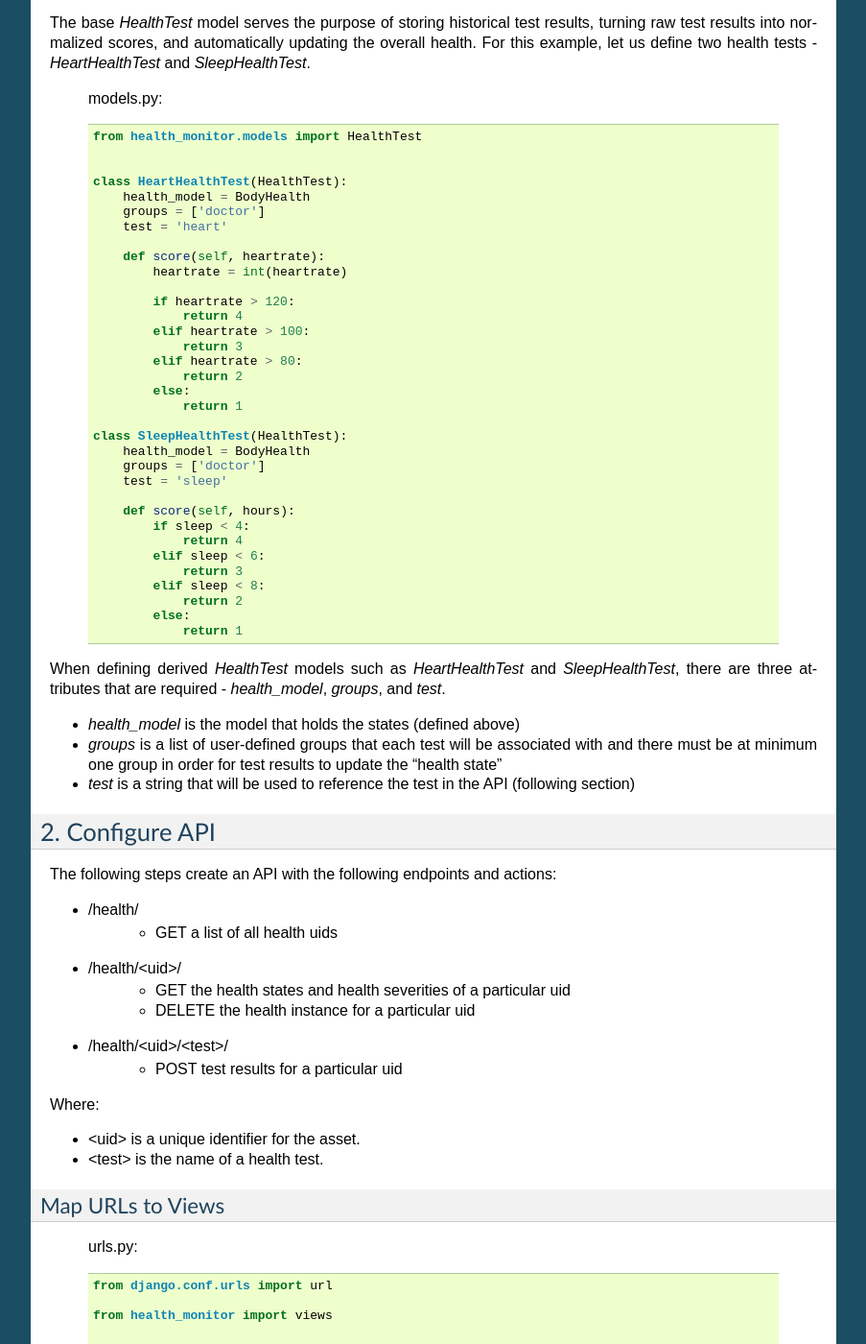
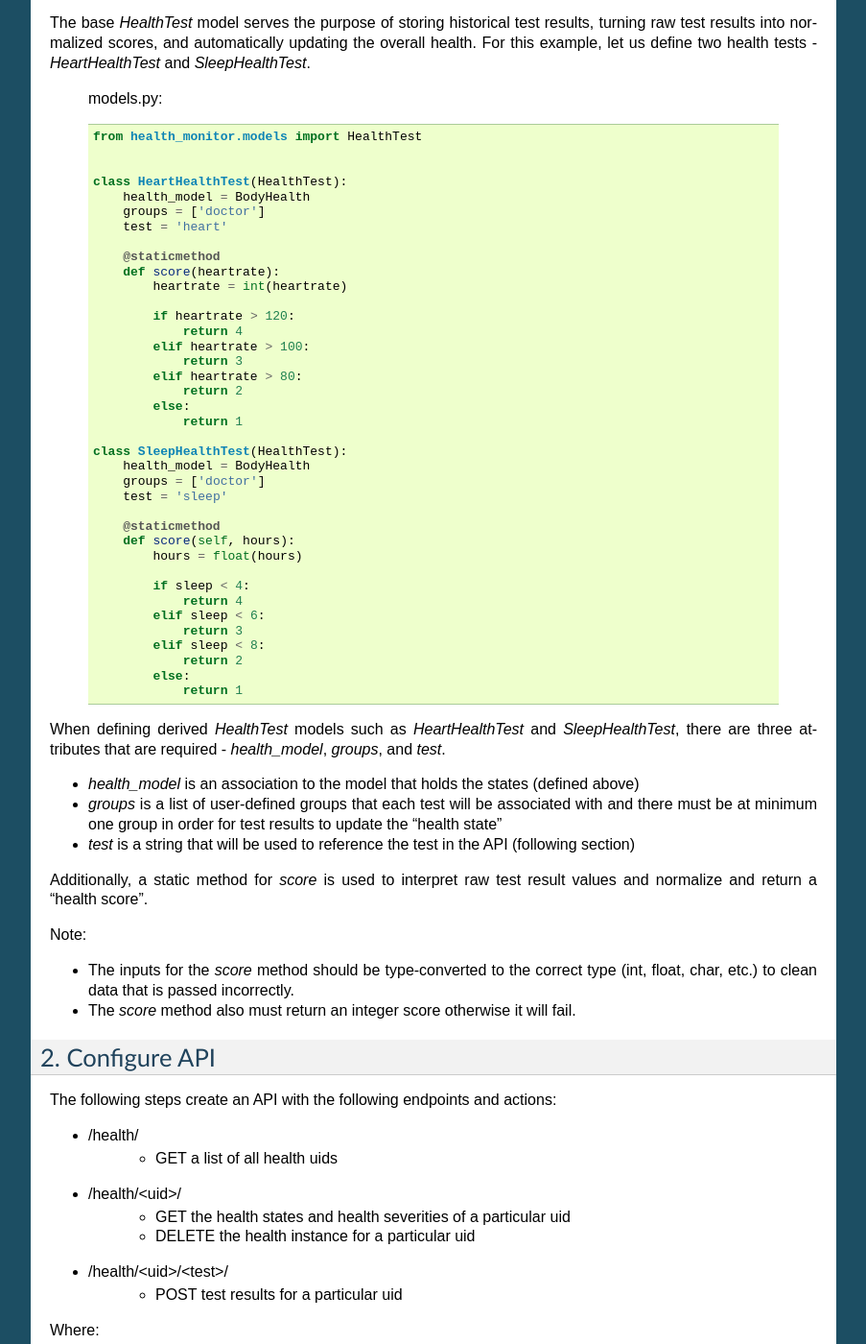
Before and after one commit to gracenote/django-health-monitor, a Sphinx documentation site: the page built from docs/usage.rst, in a window 1280 px wide and 1400 px high, scrolled down 856 px. Shown: the whole window at 96% size, without its empty margins (198-1101 px from the left). Built offline with Sphinx 7.4.7, drawn with Linux system fonts in a browser that asks for light colours.

Commit message:
Update docs.

```diff
--- a/docs/usage.rst
+++ b/docs/usage.rst
@@ -48,7 +48,8 @@ The base `HealthTest` model serves the purpose of storing historical test result
             groups = ['doctor']
             test = 'heart'
 
-            def score(self, heartrate):
+            @staticmethod
+            def score(heartrate):
                 heartrate = int(heartrate)
 
                 if heartrate > 120:
@@ -65,7 +66,10 @@ The base `HealthTest` model serves the purpose of storing historical test result
             groups = ['doctor']
             test = 'sleep'
 
+            @staticmethod
             def score(self, hours):
+                hours = float(hours)
+
                 if sleep < 4:
                     return 4
                 elif sleep < 6:
@@ -77,9 +81,16 @@ The base `HealthTest` model serves the purpose of storing historical test result
 
 When defining derived `HealthTest` models such as `HeartHealthTest` and `SleepHealthTest`, there are three attributes that are required - `health_model`, `groups`, and `test`.
 
-- `health_model` is the model that holds the states (defined above)
+- `health_model` is an association to the model that holds the states (defined above)
 - `groups` is a list of user-defined groups that each test will be associated with and there must be at minimum one group in order for test results to update the "health state"
 - `test` is a string that will be used to reference the test in the API (following section)
+
+Additionally, a static method for `score` is used to interpret raw test result values and normalize and return a "health score".
+
+Note:
+
+- The inputs for the `score` method should be type-converted to the correct type (int, float, char, etc.) to clean data that is passed incorrectly.
+- The `score` method also must return an integer score otherwise it will fail.
 
 ****************
 2. Configure API
```
